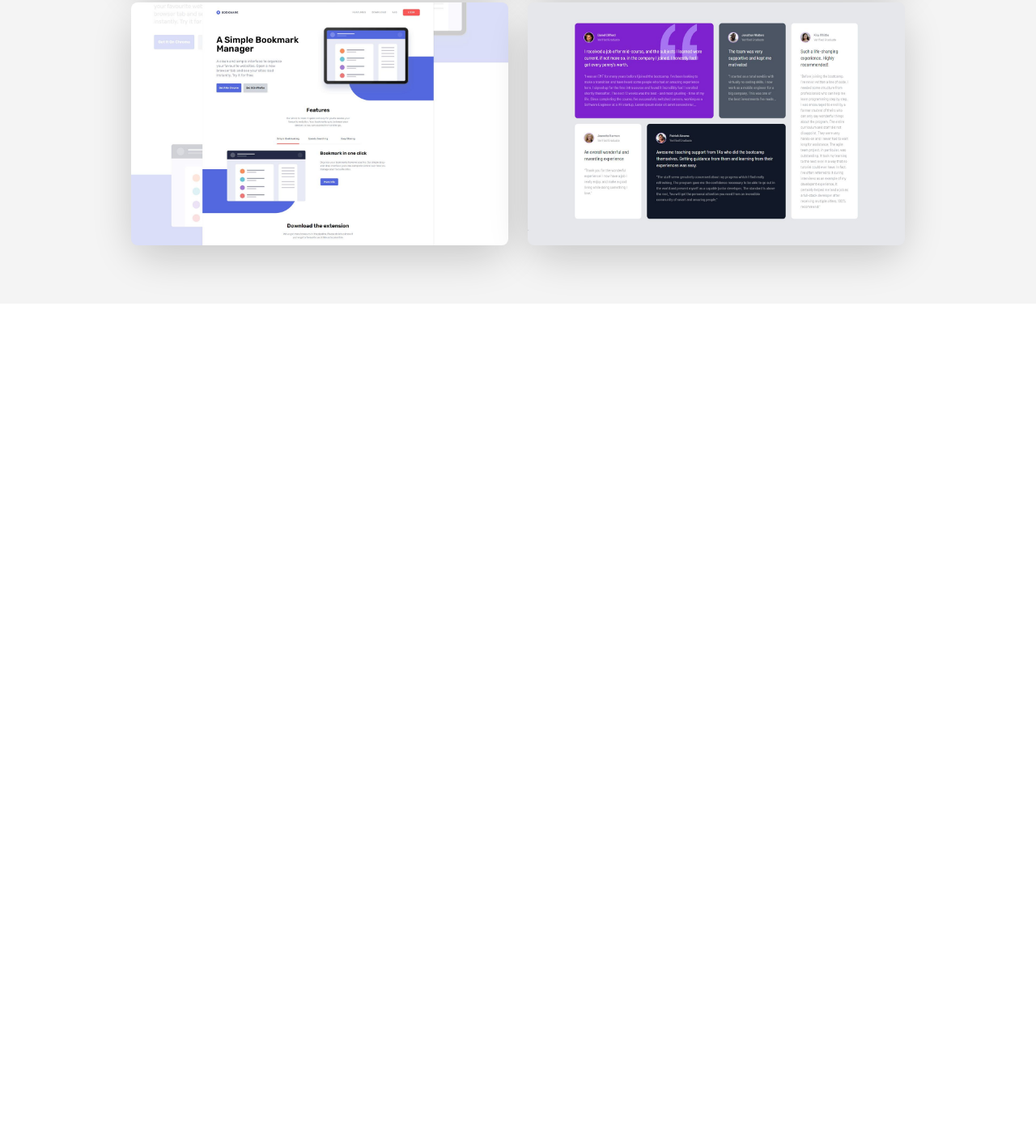
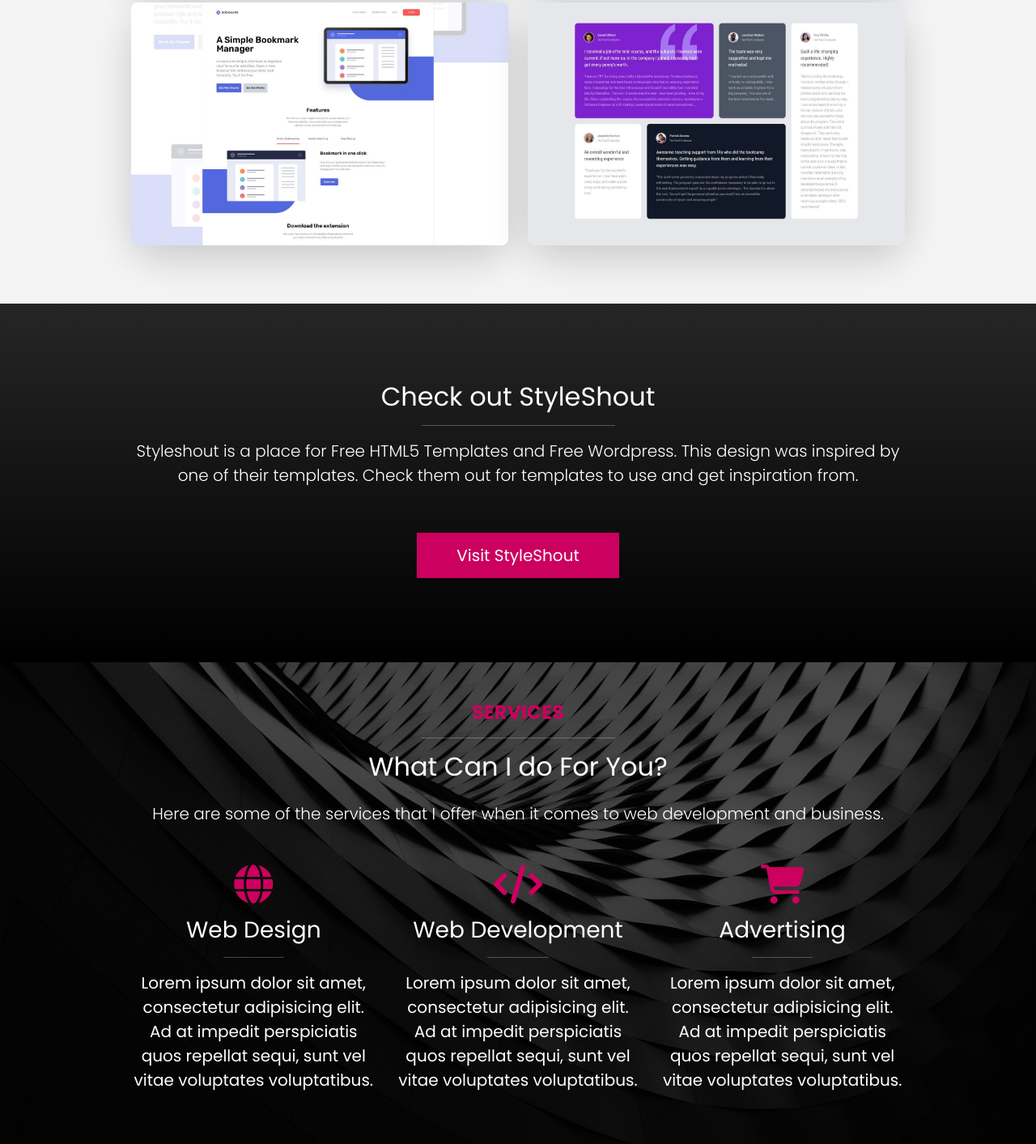
Before and after one commit to letStayFoolish/portfolio-website, a website: page index.html in a window 1280 px wide. Shown: the part 3096-4509 px from the top of the page at 81% size. Before the commit the page ends 3471 px from the top, so only its background shows below. Drawn offline with nearby package versions, Linux system fonts and the light colour scheme; files that its build step writes are made by us from their sources.

Commit message:
StyleShout & Services

```diff
--- a/index.html
+++ b/index.html
@@ -300,6 +300,72 @@
       </div>
     </section>
 
+<!--    Styleshout -->
+    <section class="styleshout text-bg-dark bg-dark bg-gradient p-6 text-center">
+      <div class="container">
+        <div class="row">
+          <div class="col-12">
+            <h2>Check out StyleShout</h2>
+            <hr class="w-25 mx-auto">
+            <p class="lead mb-5">
+              Styleshout is a place for Free HTML5 Templates and Free Wordpress.
+              This design was inspired by one of their templates. Check them out
+              for templates to use and get inspiration from.
+            </p>
+            <a href="https://styleshout.com" target="_blank" class="btn btn-primary btn-lg text-uppercase- px-5 mx-3 my-2">
+              Visit StyleShout
+            </a>
+          </div>
+        </div>
+      </div>
+    </section>
+
+<!--    Services -->
+    <section class="services text-bg-dark py-5 position-relative">
+      <div class="container position-relative">
+        <div class="text-center mb-5">
+          <h4 class="text-uppercase fw-bold text-primary">
+            Services
+          </h4>
+          <hr class="w-25 mx-auto">
+          <h2 class="mb-4">What Can I do For You?</h2>
+          <p class="lead">
+            Here are some of the services that I offer when it comes to web
+            development and business.
+          </p>
+        </div>
+        <div class="row">
+
+          <div class="col-md-4 text-center">
+            <i class="fas fa-globe fa-3x text-primary mb-3"></i>
+            <h3 class="fs-3">Web Design</h3>
+            <hr class="w-25 mx-auto">
+            <p class="fs-5">
+              Lorem ipsum dolor sit amet, consectetur adipisicing elit. Ad at impedit perspiciatis quos repellat sequi, sunt vel vitae voluptates voluptatibus.
+            </p>
+          </div>
+
+          <div class="col-md-4 text-center">
+            <i class="fas fa-code fa-3x text-primary mb-3"></i>
+            <h3 class="fs-3">Web Development</h3>
+            <hr class="w-25 mx-auto">
+            <p class="fs-5">
+              Lorem ipsum dolor sit amet, consectetur adipisicing elit. Ad at impedit perspiciatis quos repellat sequi, sunt vel vitae voluptates voluptatibus.
+            </p>
+          </div>
+
+          <div class="col-md-4 text-center">
+            <i class="fas fa-shopping-cart fa-3x text-primary mb-3"></i>
+            <h3 class="fs-3">Advertising</h3>
+            <hr class="w-25 mx-auto">
+            <p class="fs-5">
+              Lorem ipsum dolor sit amet, consectetur adipisicing elit. Ad at impedit perspiciatis quos repellat sequi, sunt vel vitae voluptates voluptatibus.
+            </p>
+          </div>
+
+        </div>
+      </div>
+    </section>
 
     <script src="js/bootstrap.bundle.min.js"></script>
     <script src="js/lightbox-plus-jquery.min.js"></script>
--- a/scss/styles.scss
+++ b/scss/styles.scss
@@ -42,6 +42,28 @@
   opacity: 0.8;
 }
 
+.services {
+  background: url("../images/bg.jpg") center center no-repeat;
+  background-size: cover;
+  background-attachment: fixed;
+}
+
+.services::after {
+  content: '';
+  position: absolute;
+  top: 0;
+  left: 0;
+  width: 100%;
+  height: 100%;
+  background-color: rgba(0, 0, 0, 0.7)
+}
+
+.services .container {
+  z-index: 10;
+}
+
+
+
 @media (max-width: 767px) {
   .header .social i {
     font-size: 30px;
```
